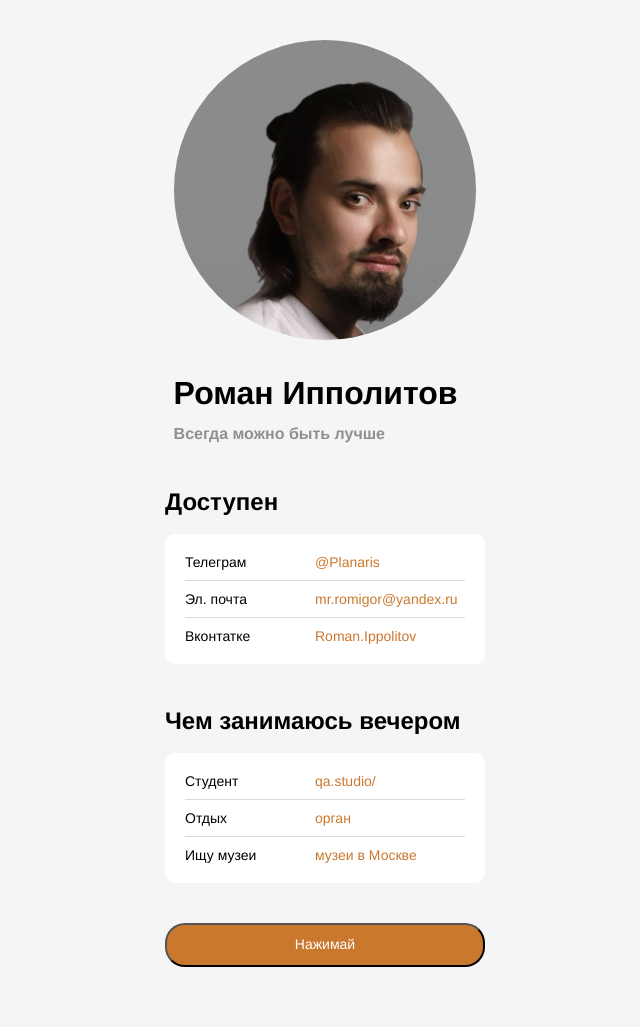
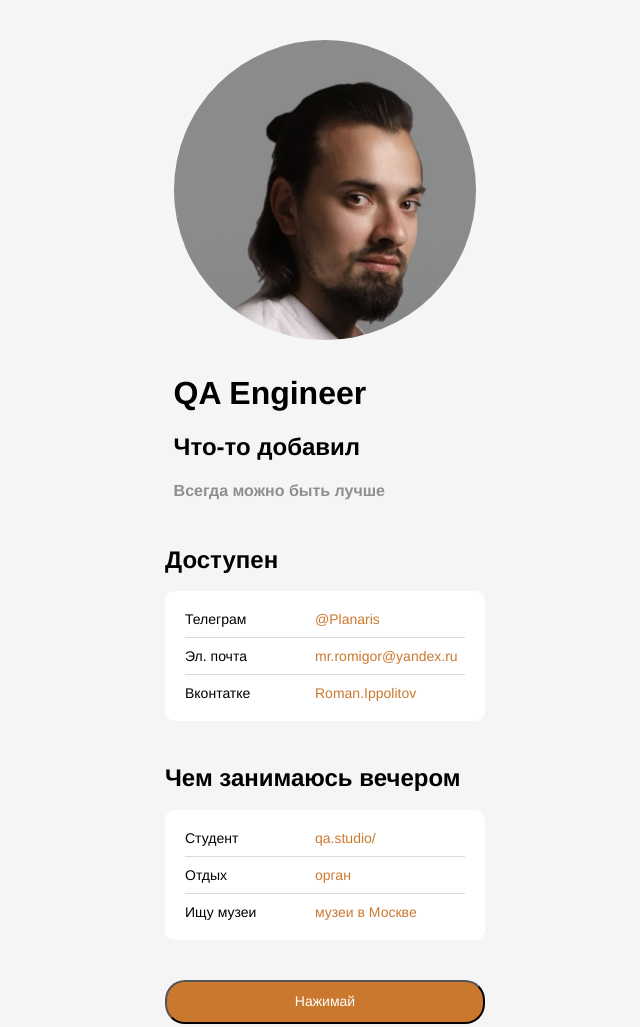
Before and after one commit to Roman-Ippolitov-qa/cv, a plain HTML site: page index.html in a window 1280 px wide. Shown: the whole page, without its empty margins (315-955 px from the left). Drawn offline with Linux system fonts and the light colour scheme.

Commit message:
изменил имя, добавил параграфф

```diff
--- a/index.html
+++ b/index.html
@@ -11,7 +11,8 @@
   <body>
     <header class="header">
       <img src="./лого.jfif" alt="avatar" height="300" class="header__avatar" />
-      <h1 class="header__title">Роман Ипполитов</h1>
+      <h1 class="header__title">QA Engineer</h1>
+      <h2> Что-то добавил</h2>
       <h3 class="header__subtitle">Всегда можно быть лучше</h3>
     </header>
     <main>
```
